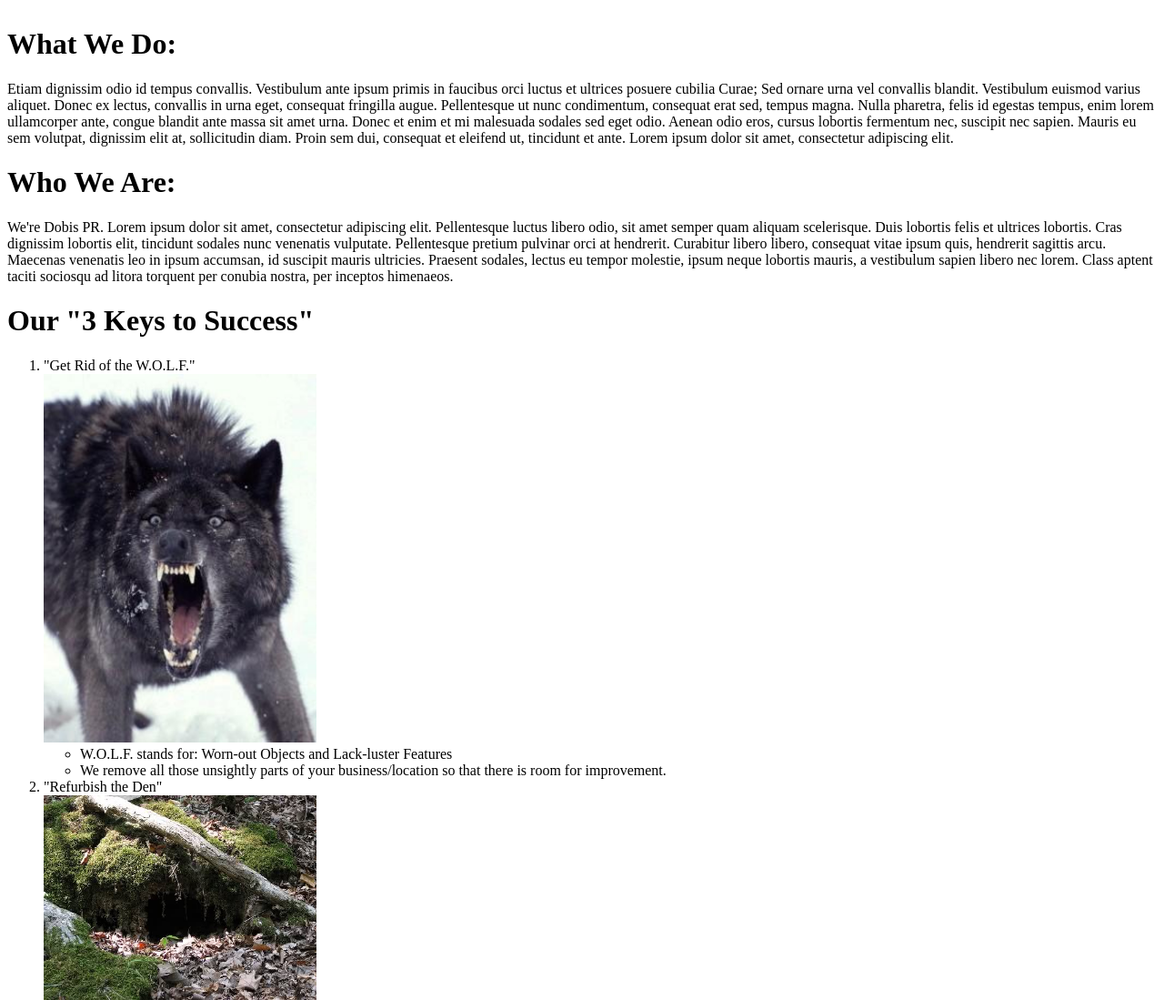
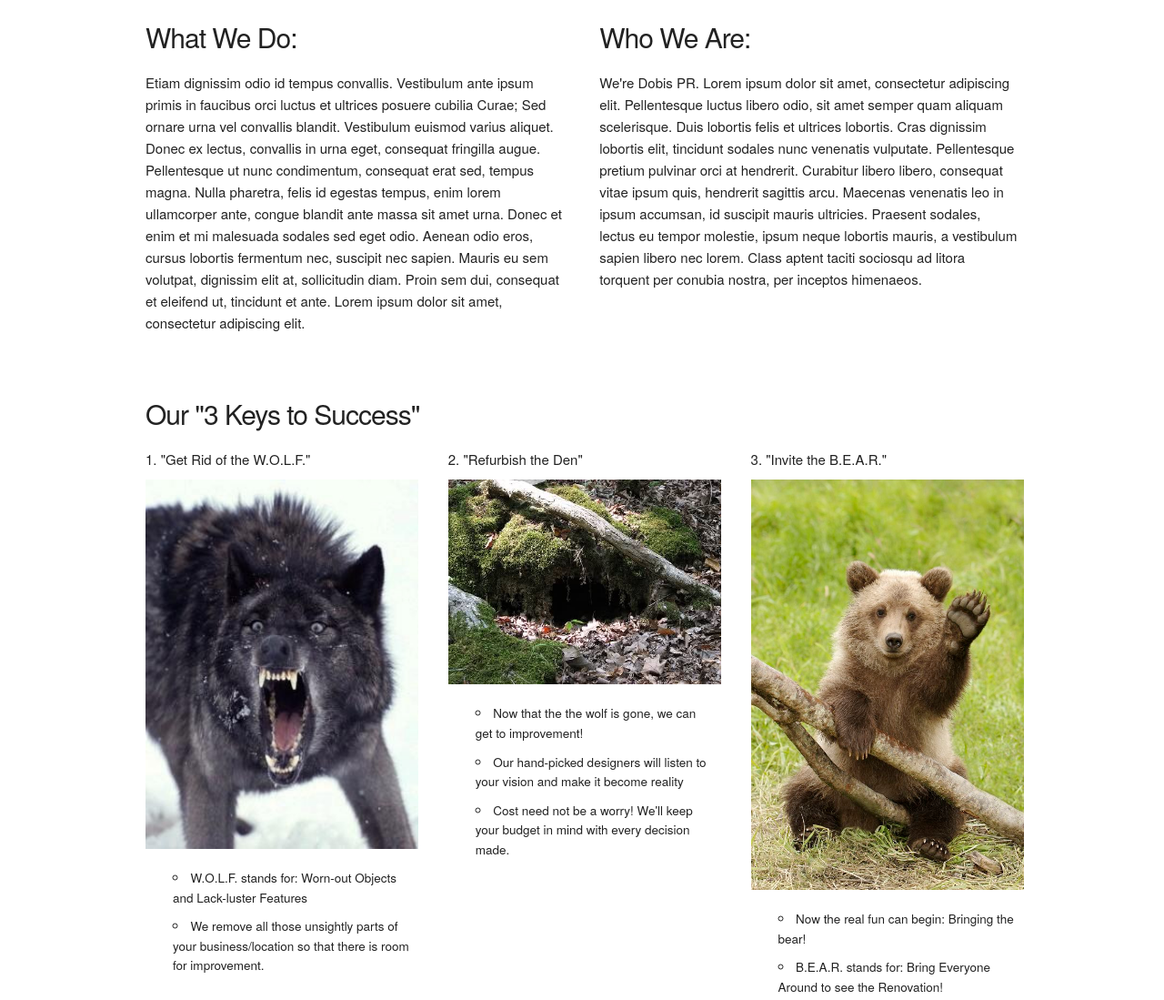
Before and after one commit to TwoDukes/magicdustin.github.io, a plain HTML site: page index.html in a window 1280 px wide. Shown: the part 153-1252 px from the top of the page at 91% size. Drawn offline with nearby package versions, Linux system fonts and the light colour scheme.

Commit message:
started integration of skeleton css framework

```diff
--- a/css/myStyle.css
+++ b/css/myStyle.css
@@ -1,5 +1,4 @@
 #dobisicon{
-    size: 70%;
     display: none;
 }
 
--- a/index.html
+++ b/index.html
@@ -3,9 +3,9 @@
 
 <head>
   <!--StylesSheets-->
-  <!--  <link rel="stylesheet" type="text/css" href="css/skeleton.css">
-  <link rel="stylesheet" type="text/css" href="css/normalize.css">  -->
-  <link rel="stylesheet" type="text/css" href="css/myStyle.css">
+  <link rel="stylesheet" type="text/css" href="css/skeleton.css">
+  <link rel="stylesheet" type="text/css" href="css/normalize.css">
+
   <link rel="stylesheet" href="https://ajax.googleapis.com/ajax/libs/jqueryui/1.12.1/themes/smoothness/jquery-ui.css">
   <!--Jquery CDN's-->
   <script src="https://ajax.googleapis.com/ajax/libs/jquery/3.2.1/jquery.min.js"></script>
@@ -21,8 +21,11 @@
     <img src="media/icon.png" id="dobisicon">
   </div>
 
-  <div id="bigboy">
-    <div>
+  <div id="bigboy" class=container>
+    <div class="row">
+      <div class="six columns">
+
+
       <h1>
         What We Do:
       </h1>
@@ -36,9 +39,7 @@
         ipsum dolor sit amet, consectetur adipiscing elit.
       </p>
       </div>
-    <div>
-    </div>
-    <div>
+      <div  class="six columns">
         <h1>
           Who We Are:
         </h1>
@@ -51,17 +52,25 @@
           taciti sociosqu ad litora torquent per conubia nostra, per inceptos himenaeos.
         </p>
       </div>
-    <div>
+    </div>
+    <div class="row">
+      <div class="twelve columns">
         <h1>
           Our "3 Keys to Success"
         </h1>
+      </div>
+
+
         <ol type="1" size=200%>
+          <div  class="four columns">
           <li>"Get Rid of the W.O.L.F."</li>
           <img src="media/scarywolf.jpg" width=300px>
           <ul>
             <li>W.O.L.F. stands for: Worn-out Objects and Lack-luster Features</li>
             <li> We remove all those unsightly parts of your business/location so that there is room for improvement.</li>
           </ul>
+        </div>
+        <div class="four columns">
           <li>"Refurbish the Den"</li>
           <img src="media/wolfden.jpg" width=300px>
           <ul>
@@ -69,6 +78,8 @@
             <li> Our hand-picked designers will listen to your vision and make it become reality</li>
             <li> Cost need not be a worry! We'll keep your budget in mind with every decision made.</li>
           </ul>
+        </div>
+        <div class="four columns">
           <li>"Invite the B.E.A.R."</li>
           <img src="media/happybear.jpg" width=300px>
           <ul>
@@ -77,6 +88,11 @@
             <li> Free of charge, our company will organize a post-renovation extravaganza to get the word out about your improvements</li>
             <li> Choosing Dobis PR is choosing a company with <strong> Your </strong> interest at heart </li>
           </ul>
+        </div>
+    </div>
+  </div>
+
+
   </div>
     <div>
       <h3> Our Packages </h3>
@@ -105,9 +121,9 @@
             party will include a complimentary buffet and a bouncy castle</td>
           <td> $300 per sq ft</td>
         </tr>
+    </div>
 
-    </div>
-  <div>
+
 
 <script src="js/main.js"></script>
 </body>
```
Lines whose indentation alone changed are shown as unchanged.
